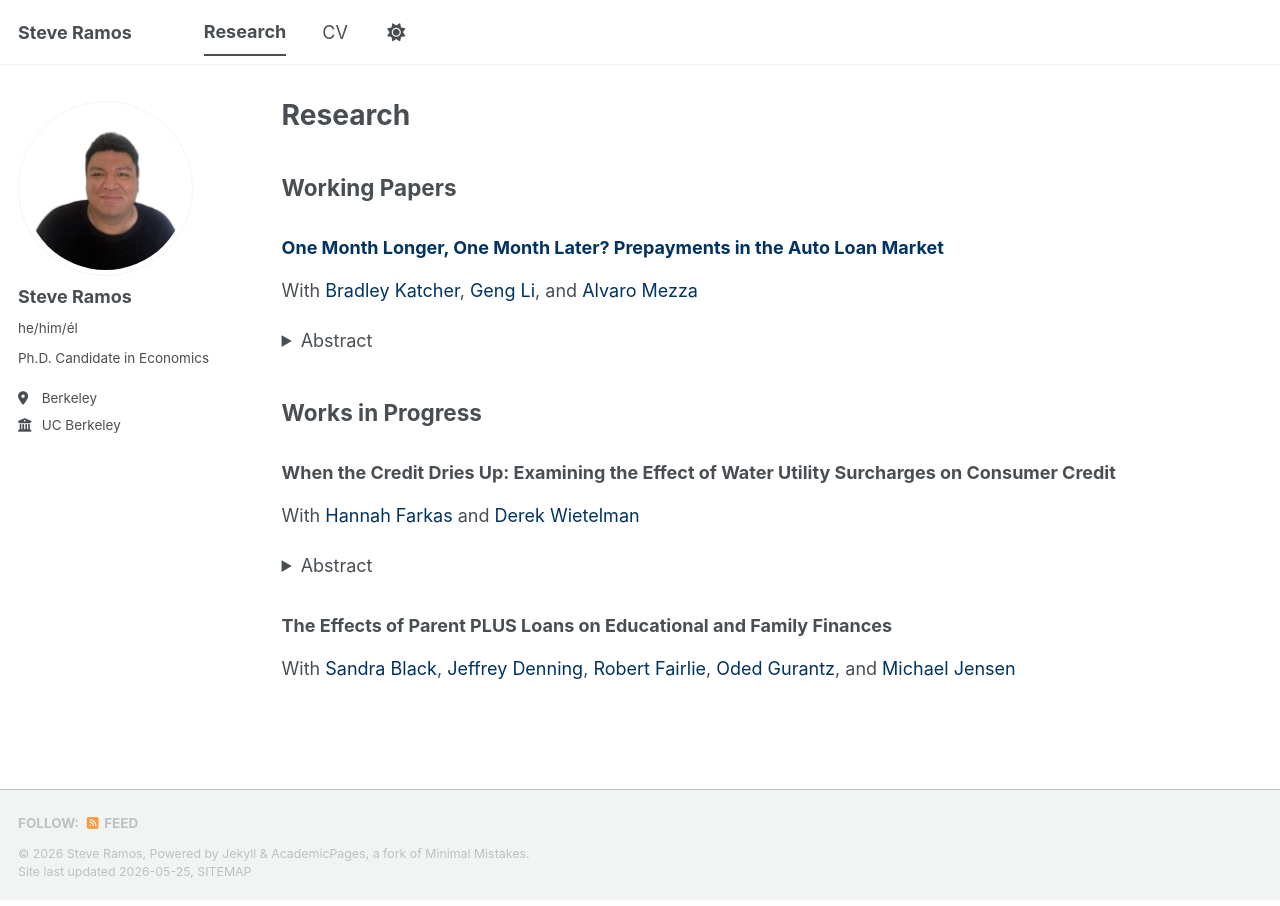
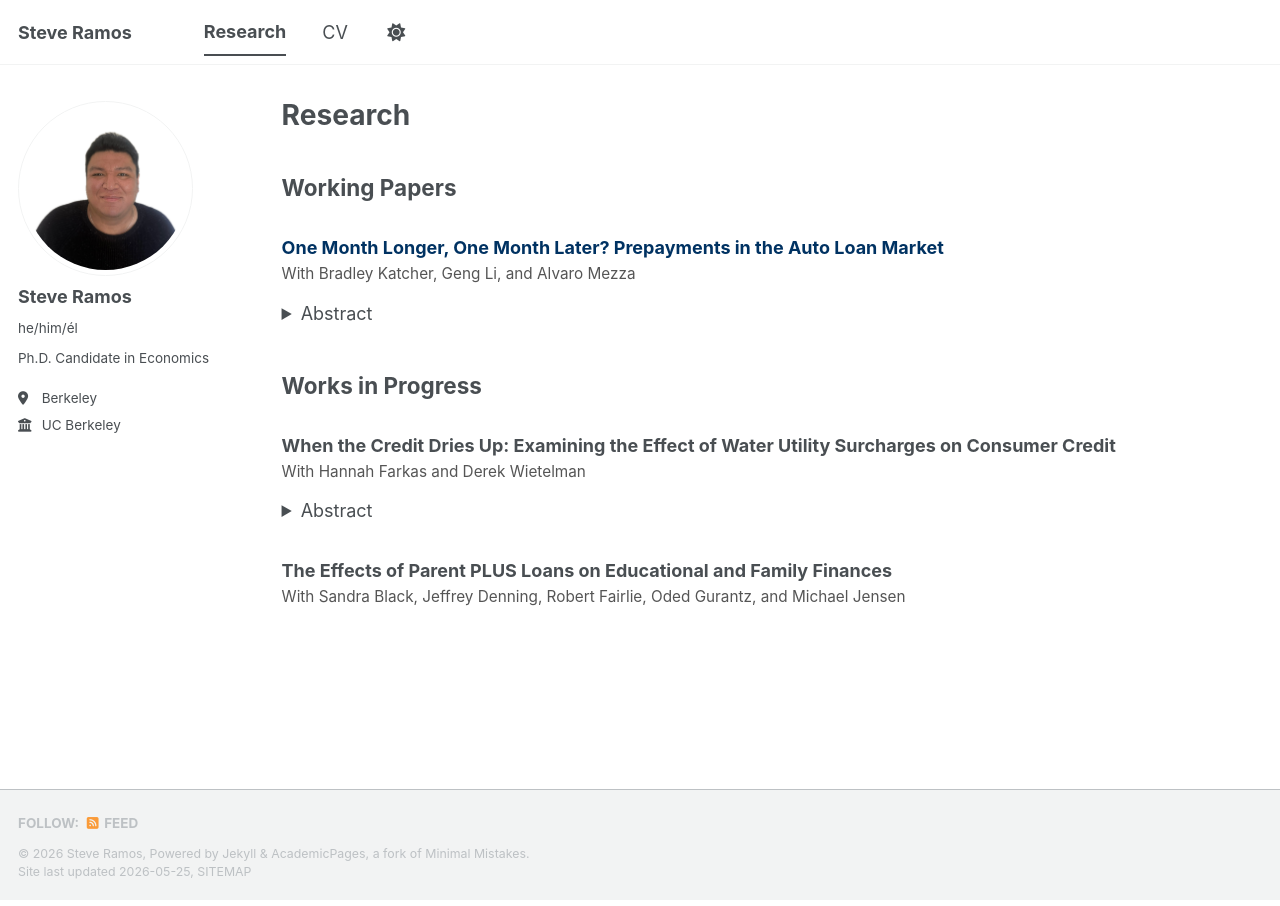
Before and after one commit to ramos-steve/ramos-steve.github.io, a Jekyll site: the page built from _pages/research.md, in a window 1280 px wide. Built offline with Jekyll 4.4.1, drawn with Linux system fonts in a browser that asks for light colours; a script bundle is joined from its source files by our own code; library files that are not in the unit come from our copies.

Commit message:
Update _custom.scss

```diff
--- a/_sass/_custom.scss
+++ b/_sass/_custom.scss
@@ -22,27 +22,35 @@
 }
 
 /* Coauthor line */
-.page__content .coauthors {
-  font-size: 0.85em;
-  color: #555;
+.page__content p.coauthors,
+p.coauthors {
+  font-size: 0.85em !important;
+  color: #555 !important;
   margin-top: -0.25rem;
   margin-bottom: 0.75rem;
 }
 
 /* Coauthor links look like plain text by default */
-.page__content .coauthors a,
-.page__content .coauthors a:visited,
-.page__content .coauthors a:link {
-  color: inherit !important;
+.page__content p.coauthors a,
+.page__content p.coauthors a:link,
+.page__content p.coauthors a:visited,
+p.coauthors a,
+p.coauthors a:link,
+p.coauthors a:visited {
+  color: #555 !important;
+  font-size: inherit !important;
   text-decoration: none !important;
   border-bottom: none !important;
   box-shadow: none !important;
 }
 
 /* Coauthor links only look linked on hover */
-.page__content .coauthors a:hover,
-.page__content .coauthors a:focus {
+.page__content p.coauthors a:hover,
+.page__content p.coauthors a:focus,
+p.coauthors a:hover,
+p.coauthors a:focus {
   color: #003262 !important;
+  font-size: inherit !important;
   text-decoration: underline !important;
   border-bottom: none !important;
   box-shadow: none !important;
```
